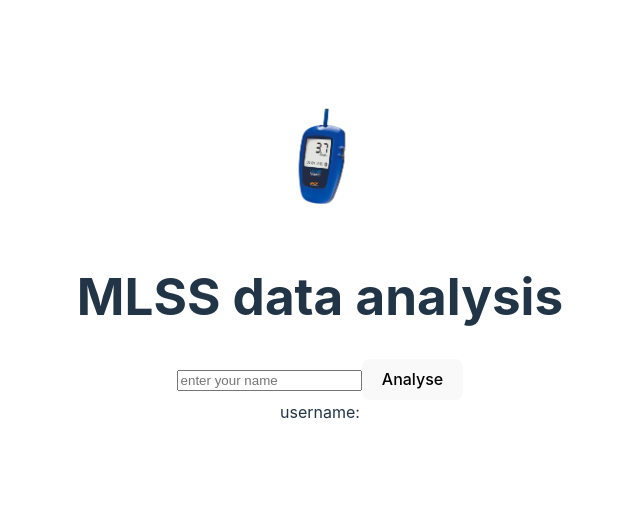
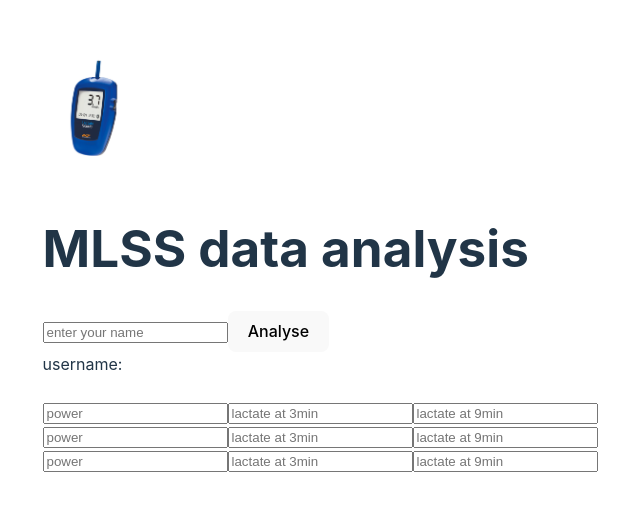
Before and after one commit to WesleyMols/IPsportdata, a React (Vite) app in the folder client/: page / in a window 1280 px wide. Shown: the part 146-656 px from the top of the page, without its empty margins (320-960 px from the left). Built offline with nearby package versions, Linux system fonts and the light colour scheme.

Commit message:
add input fields MLSS

```diff
--- a/client/src/App.css
+++ b/client/src/App.css
@@ -1,8 +1,8 @@
 #root {
   max-width: 1280px;
   margin: 0 auto;
-  padding: 2rem;
-  text-align: center;
+  /* padding: 2rem;
+  text-align: center; */
 }
 
 .logo {
@@ -11,14 +11,18 @@
   will-change: filter;
   transition: filter 300ms;
 }
-.logo:hover {
+
+
+
+
+/* .logo:hover {
   filter: drop-shadow(0 0 2em #aaff64aa);
-}
-.logo.react:hover {
-  filter: drop-shadow(0 0 2em #61dafbaa);
-}
+} */
 
-@keyframes logo-spin {
+
+
+
+/* @keyframes logo-spin {
   from {
     transform: rotate(0deg);
   }
@@ -31,12 +35,4 @@
   a:nth-of-type(2) .logo {
     animation: logo-spin infinite 20s linear;
   }
-}
-
-.card {
-  padding: 2em;
-}
-
-.read-the-docs {
-  color: #888;
-}
+} */
--- a/client/src/App.jsx
+++ b/client/src/App.jsx
@@ -8,6 +8,9 @@ function App() {
 
   var result;
   const [username, setUsername] = useState("");
+  const [power, setPower] = useState();
+  const [lactate, setLactate] = useState();
+  const [lactateTwo, setLactateTwo] = useState();
   const onsubmit = async () =>{
     console.log("clicked")
     result = await start(username);
@@ -25,6 +28,7 @@ function App() {
           <img src={lacatelogo} className='lactate logo' alt='Lactate logo'/>
       </div>
       <h1>MLSS data analysis</h1>
+
         <div>
             <input
               type = "text"
@@ -37,8 +41,79 @@ function App() {
           Analyse
         </button>
 
+
         <ShowUsername
        />
+       <br />
+       <div className="grid grid-cols-4 gap-4">
+       <input
+        type='text'
+        id='power'
+        placeholder='power'
+        value={power}
+        onChange={e => setPower(e.target.value)}
+        />
+        <input
+        type='text'
+        id='lactate'
+        placeholder='lactate at 3min'
+        value={lactate}
+        onChange={e => setLactate(e.target.value)}
+        />
+        <input
+        type='text'
+        id='lactate'
+        placeholder='lactate at 9min'
+        value={lactateTwo}
+        onChange={e => setLactateTwo(e.target.value)}
+        />
+        <br />
+        <input
+        type='text'
+        id='power'
+        placeholder='power'
+        value={power}
+        onChange={e => setPower(e.target.value)}
+        />
+        <input
+        type='text'
+        id='lactate'
+        placeholder='lactate at 3min'
+        value={lactate}
+        onChange={e => setLactate(e.target.value)}
+        />
+        <input
+        type='text'
+        id='lactate'
+        placeholder='lactate at 9min'
+        value={lactateTwo}
+        onChange={e => setLactateTwo(e.target.value)}
+        />
+         <br />
+        <input
+        type='text'
+        id='power'
+        placeholder='power'
+        value={power}
+        onChange={e => setPower(e.target.value)}
+        />
+        <input
+        type='text'
+        id='lactate'
+        placeholder='lactate at 3min'
+        value={lactate}
+        onChange={e => setLactate(e.target.value)}
+        />
+        <input
+        type='text'
+        id='lactate'
+        placeholder='lactate at 9min'
+        value={lactateTwo}
+        onChange={e => setLactateTwo(e.target.value)}
+        />
+      </div>
+
+
       </div>
     </>
   )
```
